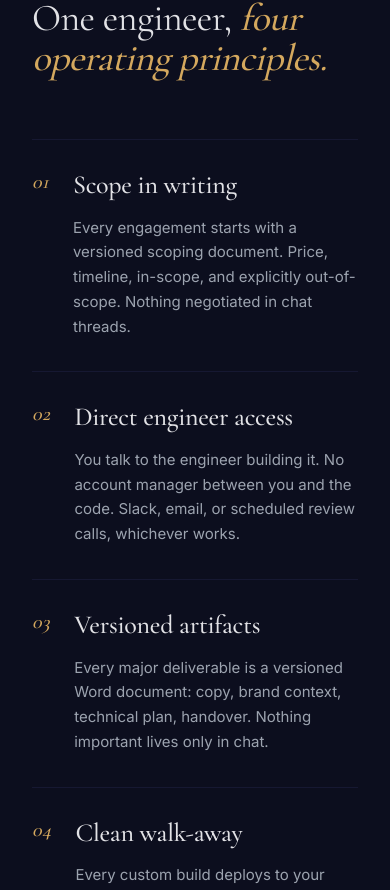
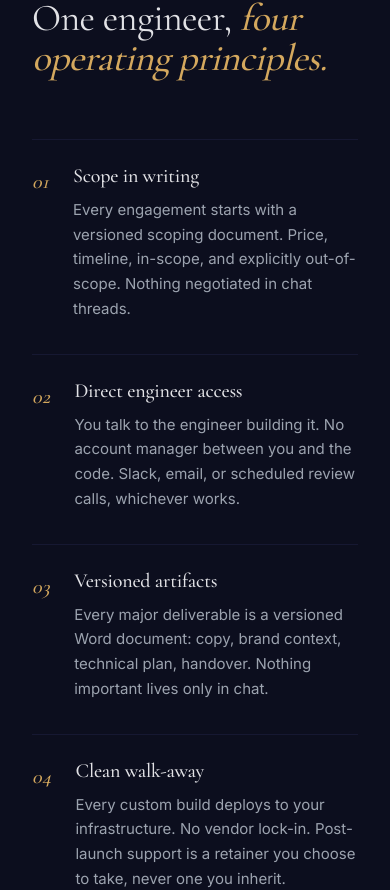
Before and after one commit to hc-core-tech/hccoretech-site, a Next.js app: page / in a window 390 px wide. Shown: the part 5318-6208 px from the top of the page. Built offline with nearby package versions, Linux system fonts and the light colour scheme.

Commit message:
fix: mobile responsive overflow on Selected Work cards

```diff
--- a/app/globals.css
+++ b/app/globals.css
@@ -179,6 +179,40 @@ button {
   }
 }
 
+/* Prevent any horizontal overflow at document level — final safety net */
+html, body {
+  overflow-x: hidden !important;
+  max-width: 100vw !important;
+}
+
+/* --- Selected Work cards on mobile: force long strings to wrap ---
+   26px serif headings like "JS Zorg en Advies | Seraph Zorg" would
+   otherwise overflow 375px viewports. Force wrap for h3 within the
+   Selected Work section on mobile. */
+@media (max-width: 720px) {
+  /* All h3 headings inside project cards get smaller + wrap */
+  h3[style*="fontSize: '26px'"],
+  h3[style*="font-size: 26px"],
+  h3[style*="font-size:26px"] {
+    font-size: 20px !important;
+    line-height: 1.2 !important;
+    word-wrap: break-word !important;
+    overflow-wrap: break-word !important;
+    hyphens: auto !important;
+  }
+  /* Long URL labels in project card browser mockups get ellipsis */
+  span[style*="whiteSpace: 'nowrap'"],
+  span[style*="white-space: nowrap"] {
+    min-width: 0 !important;
+    max-width: 100% !important;
+  }
+  /* Force description text and any other card text to wrap cleanly */
+  h3, h2, p {
+    word-wrap: break-word;
+    overflow-wrap: break-word;
+  }
+}
+
 /* Ambient orb drift animations — shared by homepage + SharedLayout */
 @keyframes drift1 {
   0%, 100% { transform: translate(0, 0) scale(1); }
```
